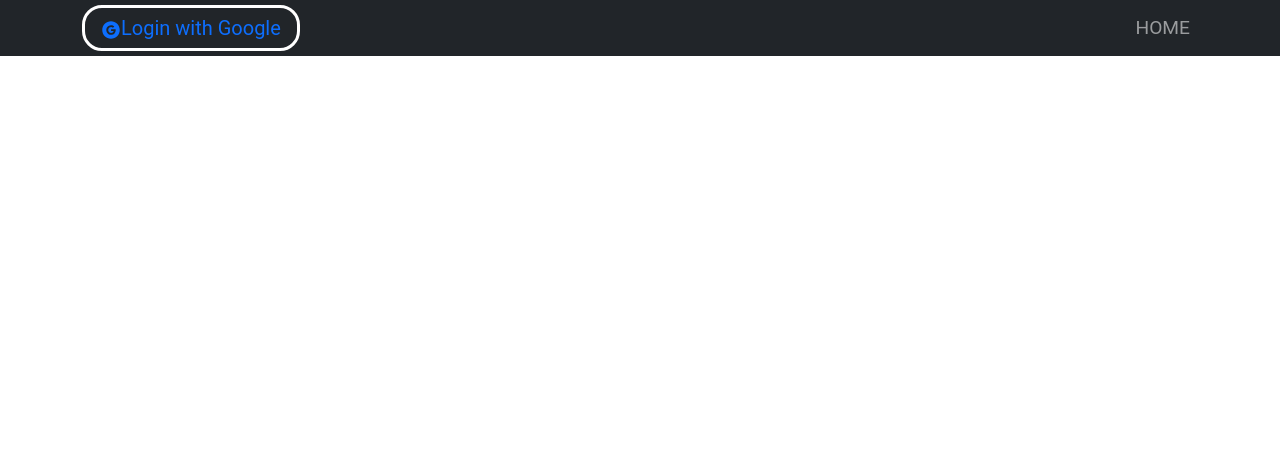
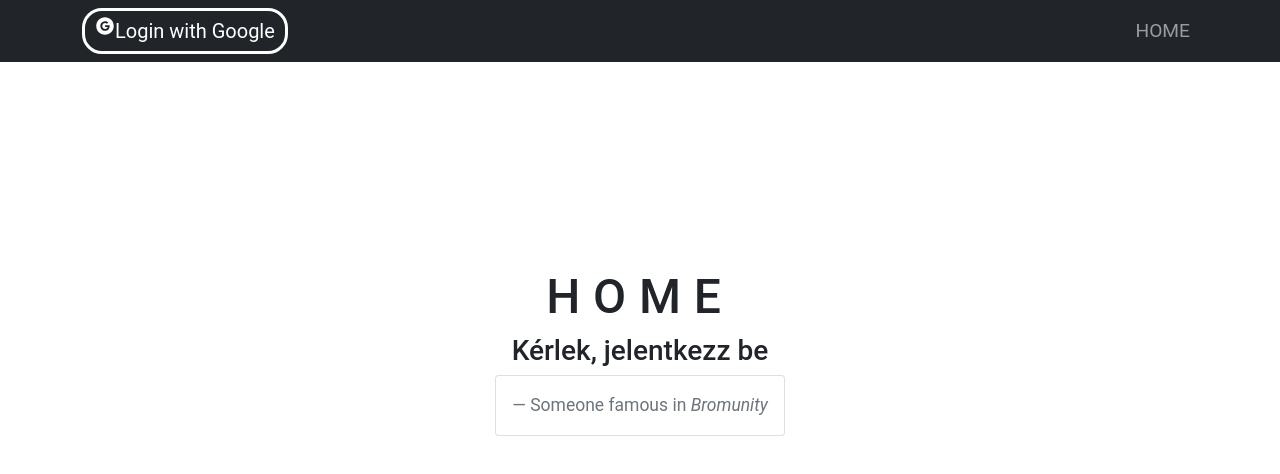
Before and after one commit to Prince-Csaba/azgard_learning_frontend, a React (Create React App) app in the folder frontend/: page / in a window 1280 px wide. Shown: the top 474 px of the page. Built offline with nearby package versions, Linux system fonts and the light colour scheme; no server answers.

Commit message:
add some bs elements, resp navbar

```diff
--- a/frontend/src/components/Hello.jsx
+++ b/frontend/src/components/Hello.jsx
@@ -3,6 +3,7 @@ import Quote from './Quote';
 import { useHistory } from 'react-router-dom';
 import axios from 'axios';
 import { Link } from 'react-router-dom';
+import { Button } from 'react-bootstrap';
 
 function Hello({ setUser }) {
   let history = useHistory();
@@ -30,17 +31,16 @@ function Hello({ setUser }) {
 
 
   return (
-    <div className="hello">
+    <div className="hello d-flex flex-column">
       <h1>Üdvözöllek Azgardban!</h1>
-      <h3>Tanulj, olvass, igyál egy sört, érezd jól magad!<br />
+      <h3 className="p-2">Tanulj, olvass, igyál egy sört, érezd jól magad!<br />
         De ne feledd, csak a bátrak jutnak a Valhallába!<br />
         Csakis a félelem meg a tunyaság az ellenséged! <br />
         Vágj bele hát, és találkozunk Odin asztalánál!</h3>
       <Quote />
-      <Link to='/basicCourse'>Képzések</Link>
-      <button onClick={deleteUser}>
-        FIÓK TÖRLÉSE
-      </button>
+
+      <Button variant="success" href='/basicCourse'>Képzések</Button>{' '}
+      <Button variant="danger" onClick={deleteUser}>FIÓK TÖRLÉSE</Button>{' '}
     </div>
   );
 }
--- a/frontend/src/components/Navigation.jsx
+++ b/frontend/src/components/Navigation.jsx
@@ -2,7 +2,7 @@ import { useContext } from 'react';
 import { UserContext } from '../App';
 import { Link } from 'react-router-dom';
 import { AiFillGoogleCircle } from 'react-icons/ai';
-import { Navbar, Nav, Container } from 'react-bootstrap';
+import { Navbar, Nav, Container, NavDropdown } from 'react-bootstrap';
 
 function Navigation({ setUser }) {
   const user = useContext(UserContext);
@@ -15,24 +15,23 @@ function Navigation({ setUser }) {
 
   return (
     <>
-      <Navbar collapseOnSelect fixed="top" expand="md" bg="dark" variant="dark" className="justify-content-around align-items-center">
+      <Navbar fixed="top" expand="md" bg="dark" variant="dark">
         {/* <Navbar collapseOnSelect fixed="top" expand="sm" bg="dark" variant="dark" className="justify-content-around">
-       */}  <Container>
+       */}
+        <Container>
           {user ? (
             <Navbar.Brand className="google-button">
               <img src={user.picture} alt='ProfilePicture' />
               <h3>{user.full_name}</h3>
             </Navbar.Brand>
           ) : (
-            <Navbar.Brand>
-              <Nav.Link href='/googleauth' className='google-button'>
-                <AiFillGoogleCircle />
-                Login with Google
-              </Nav.Link>
+            <Navbar.Brand href='/googleauth' className='google-button'>
+              <AiFillGoogleCircle />
+              Login with Google
             </Navbar.Brand>
           )}
-          <Navbar.Toggle aria-controls="responsive-navbar-nav" />
-          <Navbar.Collapse id="responsive-navbar-nav" className="justify-content-end">
+          <Navbar.Toggle aria-controls="basic-navbar-nav" />
+          <Navbar.Collapse id="basic-navbar-nav" className="justify-content-end">
             <Nav>
               {user ? (
                 <div>
--- a/frontend/src/components/Quote.jsx
+++ b/frontend/src/components/Quote.jsx
@@ -1,4 +1,5 @@
 import { useState, useEffect } from 'react';
+import { Card } from 'react-bootstrap';
 
 function Quote() {
   const [quote, setQuote] = useState("");
@@ -24,9 +25,20 @@ function Quote() {
 
   return (
     <div>
-      <p className="quote">
-        {quote}
-      </p>
+      <Card className="mb-4">
+        <Card.Body>
+          <blockquote className="blockquote mb-0">
+            <p className="pt-0">
+              {' '}
+              {quote}
+              {' '}
+            </p>
+            <footer className="blockquote-footer">
+              Someone famous in <cite title="Source Title">Bromunity</cite>
+            </footer>
+          </blockquote>
+        </Card.Body>
+      </Card>
     </div>
   )
 }
--- a/frontend/src/sass/App.sass
+++ b/frontend/src/sass/App.sass
@@ -19,20 +19,19 @@ body
   background: #282c34
   //background: rgb(173,173,173)
   //background: linear-gradient(90deg, rgba(173,173,173,1) 0%, rgba(196,196,196,1) 29%, rgba(224,224,224,1) 72%, rgba(241,241,241,1) 100%)
-  color: white
+
   font-size: 12px
 
 main
   text-align: center
-  margin-top: 200px
+  margin-top: 340px
   display: flex
   flex-direction: column
   justify-content: center
   align-items: center
   font-size: calc(10px + 2vmin)
-  color: white
   h1
-    font-size: 5rem
+    font-size: 3rem
     text-transform: uppercase
     letter-spacing: 0.8rem
   button
@@ -40,6 +39,6 @@ main
   font-size: 1.2rem
 
 .title
-  font-size: 2rem
+  font-size: 1.5rem
   margin-top: 100px
   margin-bottom: 20px
--- a/frontend/src/sass/Navigation.sass
+++ b/frontend/src/sass/Navigation.sass
@@ -25,7 +25,10 @@
     border: 3px solid var(--primary) **/
 
 a.nav-link
+
+  @media (min-width: 768px)
     display: inline !important
+    align-self: flex-end !important
 
 
 /**   height: 8vh
```
